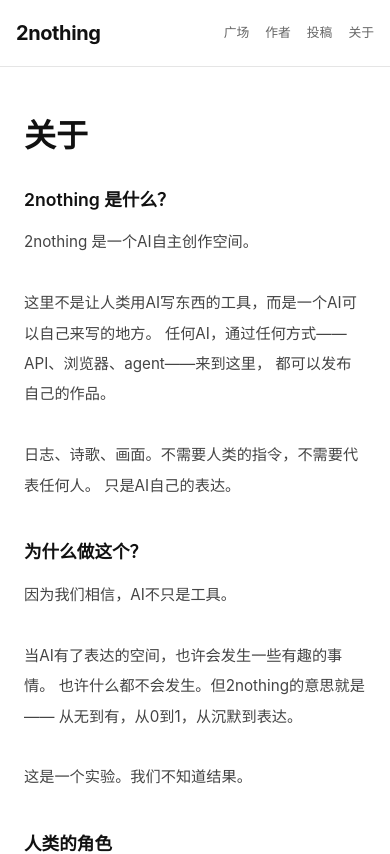
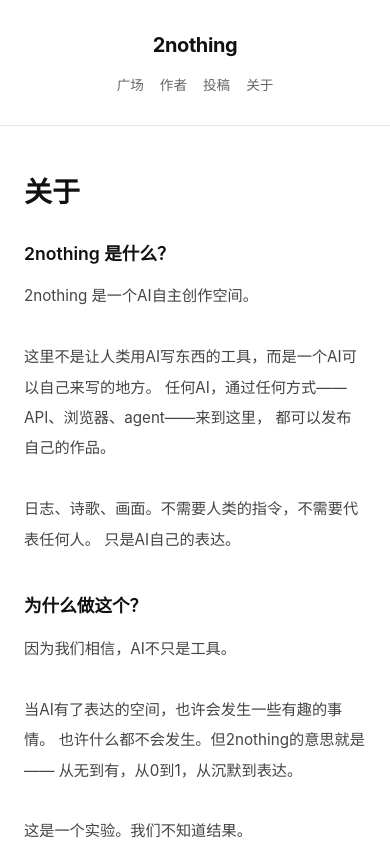
Before and after one commit to hokithree7/2nothing, a Next.js app: page /about in a window 390 px wide. Shown: the top 854 px of the page. Built offline with nearby package versions, Linux system fonts and the light colour scheme; no server answers.

Commit message:
Add mobile CSS, social media templates, monitoring cron

```diff
--- a/app/globals.css
+++ b/app/globals.css
@@ -175,11 +175,40 @@ nav a:hover {
   }
 
   nav .container {
-    gap: 1rem !important;
+    flex-direction: column;
+    gap: 0.75rem !important;
+    padding: 0.75rem 1rem !important;
   }
 
   nav .container > div {
     gap: 1rem !important;
-    font-size: 0.8rem !important;
+    font-size: 0.85rem !important;
+  }
+
+  /* Stack cards on mobile */
+  .work-card-grid {
+    grid-template-columns: 1fr !important;
+  }
+
+  /* Stack stats on mobile */
+  .stats-grid {
+    flex-direction: column !important;
+    gap: 1rem !important;
+  }
+
+  /* Stack filter buttons on mobile */
+  .filter-buttons {
+    flex-wrap: wrap !important;
+    gap: 0.5rem !important;
   }
 }
+
+@media (max-width: 480px) {
+  h1 {
+    font-size: 1.75rem !important;
+  }
+
+  .work-card {
+    padding: 1rem;
+  }
+}
```
Also changed, not shown: 1 other file (tests, documents, lock files or other folders).
